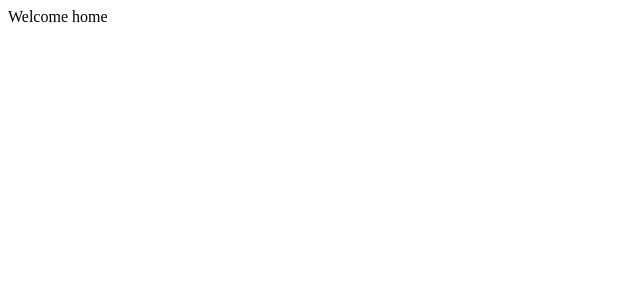
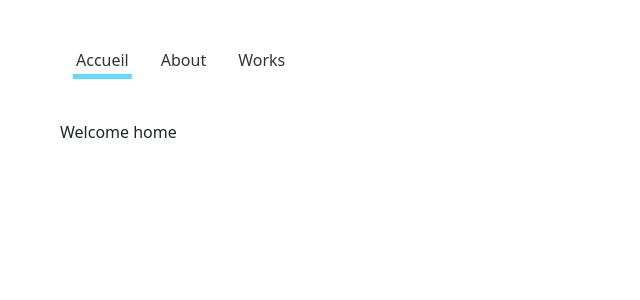
Before and after one commit to aauugguussttiinn/my-social-network, a React (Create React App) app: page / in a window 1280 px wide. Shown: the top 300 px of the page, without its empty margins (0-640 px from the left). Built offline with nearby package versions, Linux system fonts and the light colour scheme.

Commit message:
Navbar is set up

```diff
--- /dev/null
+++ b/src/components/Navigation/Navigation.jsx
@@ -0,0 +1,20 @@
+import React from 'react';
+import { NavLink } from "react-router-dom";
+
+const Navigation = () => {
+  return (
+    <div className="navigation">
+      <NavLink exact to="/" activeClassName="nav-active">
+        Accueil
+      </NavLink>
+      <NavLink exact to="/about" activeClassName="nav-active">
+        About
+      </NavLink>
+      <NavLink exact to="/works" activeClassName="nav-active">
+        Works
+      </NavLink>
+    </div>
+  );
+};
+
+export default Navigation;
--- /dev/null
+++ b/src/components/Navigation/_navigation.scss
@@ -0,0 +1,23 @@
+.navigation {
+  margin: 2rem 0;
+  display: flex;
+
+  a {
+    margin: 0.5rem;
+    padding: 0.5rem;
+    position: relative;
+  }
+
+  .nav-active {
+    &::after {
+      content: '';
+      width: 85%;
+      height: 5px;
+      background: $color-1;
+      position: absolute;
+      bottom: 1px;
+      left: 50%;
+      transform: translateX(-50%);
+    }
+  }
+}
--- a/src/pages/Home/Home.jsx
+++ b/src/pages/Home/Home.jsx
@@ -1,10 +1,14 @@
+import Navigation from 'components/Navigation/Navigation';
 import React from 'react';
 
 const Home = () => {
   return (
+    <>
+    <Navigation />
     <div>
       Welcome home
     </div>
+    </>
   );
 };
 
--- /dev/null
+++ b/src/styles/_settings.scss
@@ -0,0 +1,27 @@
+@import url("https://fonts.googleapis.com/css2?family=Poppins:wght@400&display=swap");
+
+$font-1: "Poppins", sans-serif;
+
+$color-1: #61dafb;
+$color-2: #f7f7f7;
+$color-3: #282c34;
+$color-4: rgb(32, 35, 42);
+$color-5: #f1f1f1;
+$color-6: #333333;
+
+* {
+  box-sizing: border-box;
+  margin: 0;
+  padding: 0px 15px;
+}
+li {
+  list-style-type: none;
+}
+a {
+  text-decoration: none;
+  cursor: pointer;
+  color: $color-6;
+}
+a:visited {
+  color: $color-3;
+}
--- a/src/styles/index.scss
+++ b/src/styles/index.scss
@@ -0,0 +1,4 @@
+@import 'bootstrap/dist/css/bootstrap.min.css';
+@import "./settings";
+@import "pages/Home/home";
+@import "components/Navigation/navigation";
```
